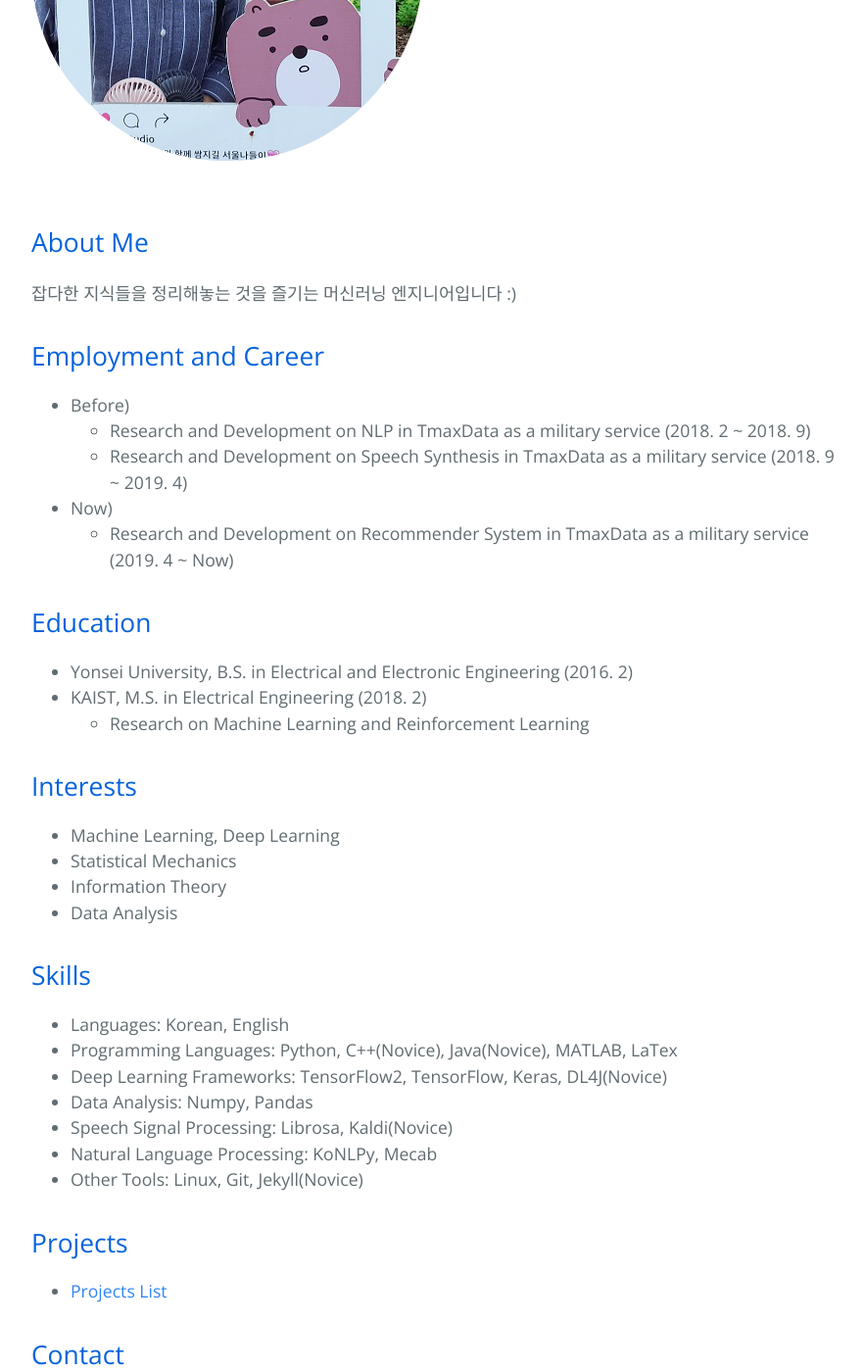
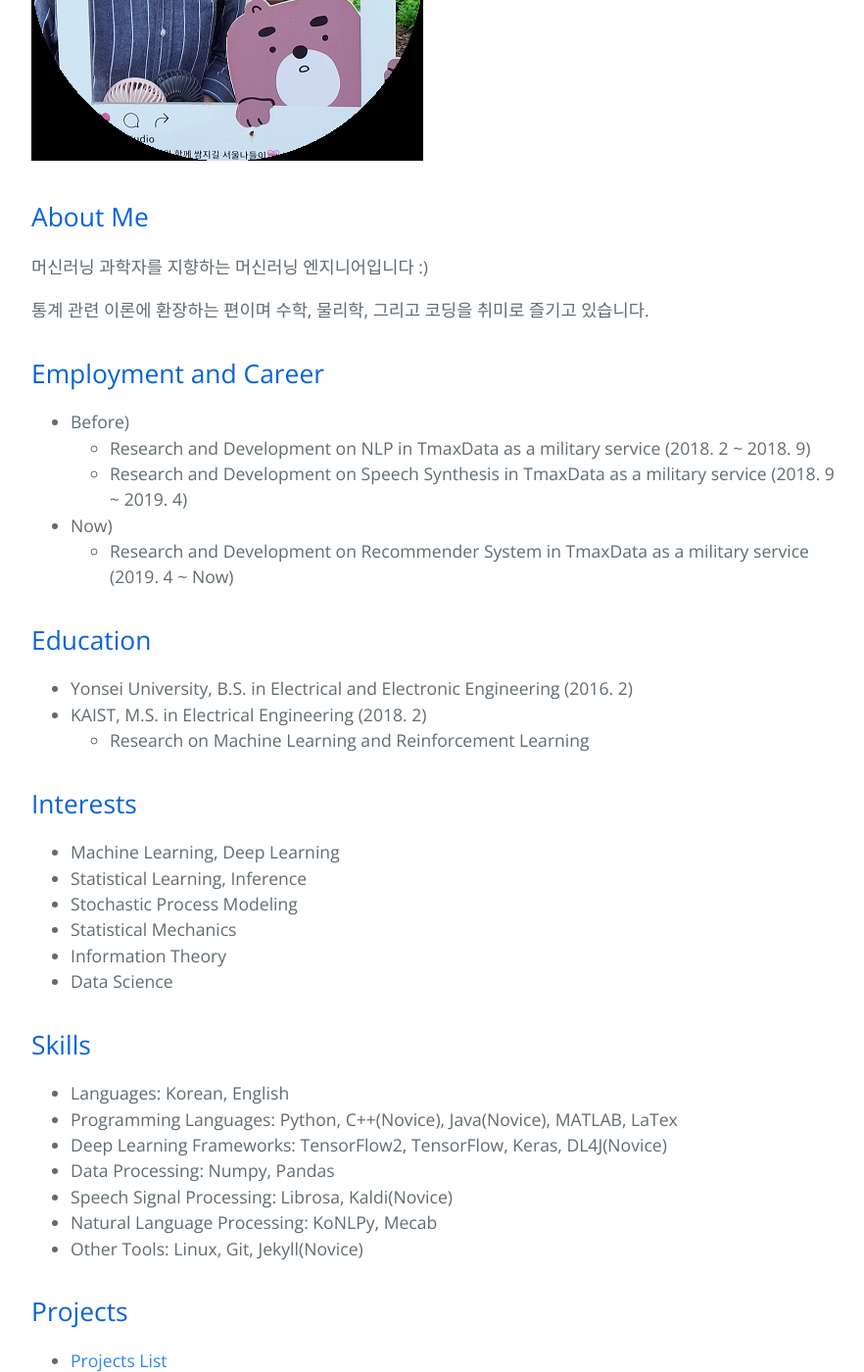
Before and after one commit to hcnoh/hcnoh.github.io, a Jekyll site: the page built from about.md, in a window 1280 px wide and 1400 px high, scrolled down 657 px. Shown: the whole window at 98% size, without its empty margins (192-1074 px from the left). Built offline with Jekyll 4.4.1, drawn with Linux system fonts in a browser that asks for light colours.

Commit message:
modified the about page.

```diff
--- a/_layouts/about.html
+++ b/_layouts/about.html
@@ -4,9 +4,9 @@ layout: default
 
 <div>
 
-  <img itemprop="image" class="img-rounded" src="/assets/img/blog-author.png" alt="Hyungcheol Noh" aligh="center">
+  <!-- <img itemprop="image" class="img-rounded" src="/assets/img/blog-author.png" alt="Hyungcheol Noh" aligh="center">
   <br>
-  <br>
+  <br> -->
 
   {{ content }}
   <hr size="3" noshade>
--- a/about.md
+++ b/about.md
@@ -5,8 +5,12 @@ tagline: This is some description about Hyungcheol Noh.
 permalink: /about
 ---
 
+![](/assets/img/about/about_2020-03-01-22-44-36.png)
+
 ## About Me
-잡다한 지식들을 정리해놓는 것을 즐기는 머신러닝 엔지니어입니다 :)
+머신러닝 과학자를 지향하는 머신러닝 엔지니어입니다 :)
+
+통계 관련 이론에 환장하는 편이며 수학, 물리학, 그리고 코딩을 취미로 즐기고 있습니다.
 
 ## Employment and Career
 - Before)
@@ -22,15 +26,17 @@ permalink: /about
 
 ## Interests
 - Machine Learning, Deep Learning
+- Statistical Learning, Inference
+- Stochastic Process Modeling
 - Statistical Mechanics
 - Information Theory
-- Data Analysis
+- Data Science
 
 ## Skills
 - Languages: Korean, English
 - Programming Languages: Python, C++(Novice), Java(Novice), MATLAB, LaTex
 - Deep Learning Frameworks: TensorFlow2, TensorFlow, Keras, DL4J(Novice)
-- Data Analysis: Numpy, Pandas
+- Data Processing: Numpy, Pandas
 - Speech Signal Processing: Librosa, Kaldi(Novice)
 - Natural Language Processing: KoNLPy, Mecab
 - Other Tools: Linux, Git, Jekyll(Novice)
```
Also changed, not shown: _posts/2020-03-01-graphical-model-03.md (+1 -1 lines), assets/img/about/about_2020-03-01-22-44-36.png (added).
